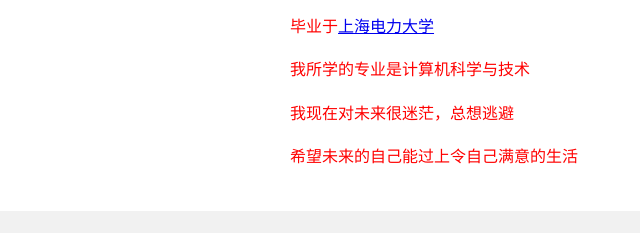
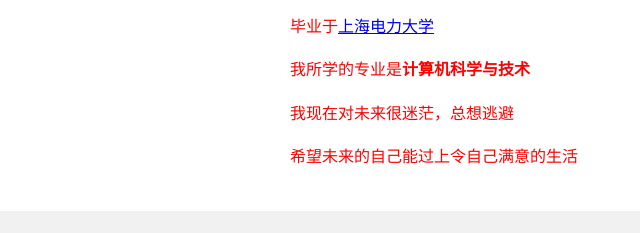
Before and after one commit to winaire/profile, a plain HTML site: page index.html in a window 1280 px wide. Shown: the part 175-408 px from the top of the page, 0-640 px from the left. Drawn offline with Linux system fonts and the light colour scheme.

Commit message:
Update index.html

```diff
--- a/index.html
+++ b/index.html
@@ -28,7 +28,7 @@
         ">
         <p>我叫凉风</p>
         <p>毕业于<a href="https://www.shiep.edu.cn/" target="_blank">上海电力大学</a></p>
-        <p>我所学的专业是计算机科学与技术</p>
+        <p>我所学的专业是<b>计算机科学与技术</b></p>
         <p>我现在对未来很迷茫，总想逃避</p>
         <p>希望未来的自己能过上令自己满意的生活</p>
     </div>
```
